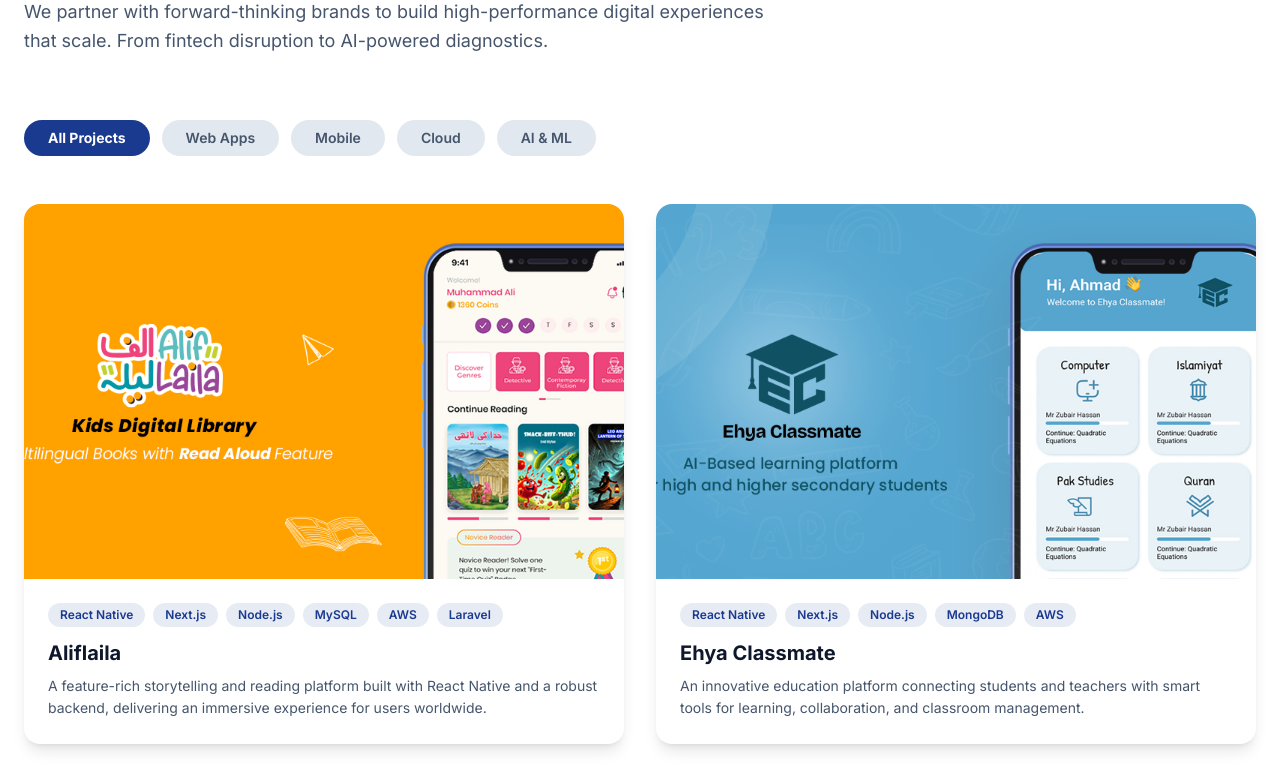
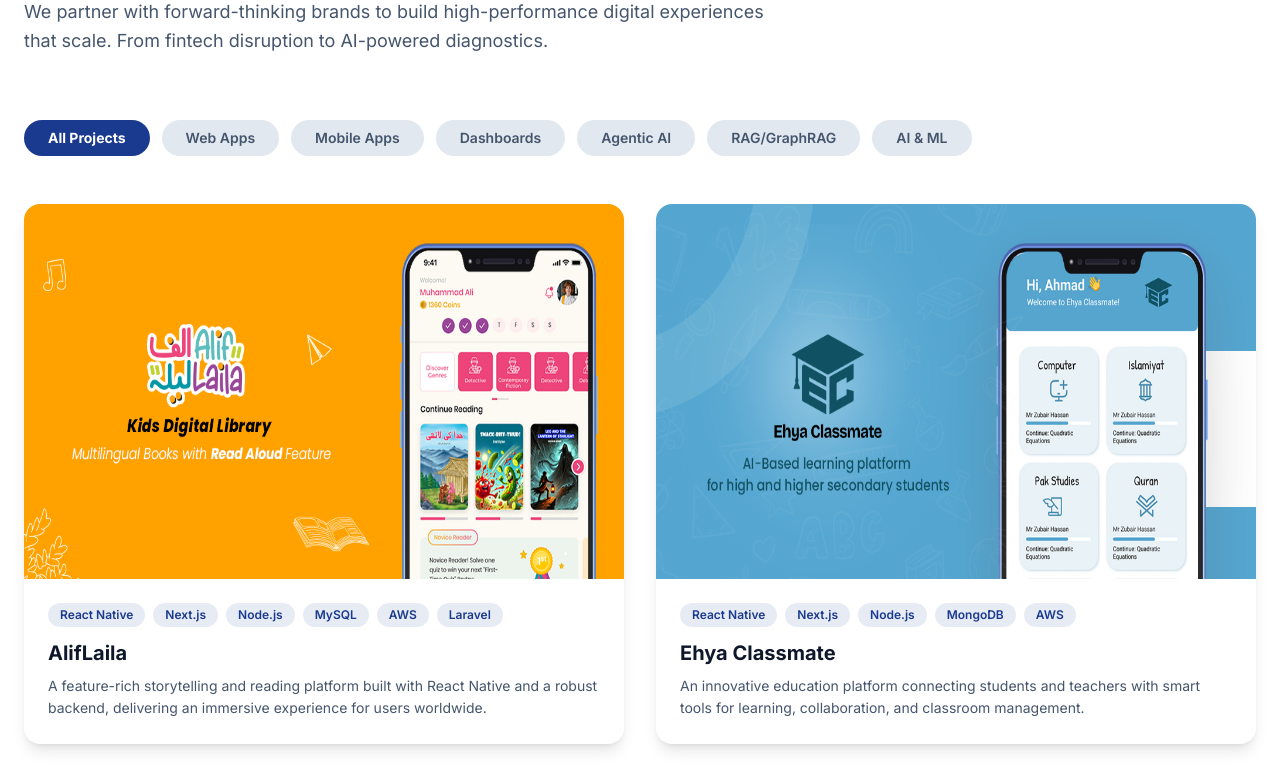
Before and after one commit to Muhmmad-Sufyan/ehya-soft, a Next.js app: page /portfolio in a window 1280 px wide. Shown: the part 320-1094 px from the top of the page. Built offline with nearby package versions, Linux system fonts and the light colour scheme.

Commit message:
fix the all remaning issue

```diff
--- a/src/app/portfolio/page.js
+++ b/src/app/portfolio/page.js
@@ -1,6 +1,5 @@
 import PortfolioHero from "@/components/portfolio/PortfolioHero";
-import FilterChips from "@/components/portfolio/FilterChips";
-import ProjectGrid from "@/components/portfolio/ProjectGrid";
+import PortfolioFilter from "@/components/portfolio/PortfolioFilter";
 import Testimonials from "@/components/portfolio/Testimonials";
 import PortfolioCTA from "@/components/portfolio/PortfolioCTA";
 
@@ -15,8 +14,7 @@ export default function PortfolioPage() {
     <>
       <div className="max-w-7xl mx-auto px-6 py-12">
         <PortfolioHero />
-        <FilterChips />
-        <ProjectGrid />
+        <PortfolioFilter />
       </div>
       <Testimonials />
       <div className="max-w-7xl mx-auto px-6">
--- a/src/components/home/PortfolioSection.jsx
+++ b/src/components/home/PortfolioSection.jsx
@@ -5,7 +5,7 @@ export default function PortfolioSection() {
     {
       image: "/project-images/aliflaila.png",
       tags: ["React Native", "Next.js", "Node.js", "MySQL", "AWS","Laravel"],
-      title: "Aliflaila",
+      title: "AlifLaila",
       link: "https://aliflaila.app/",
     },
     {
@@ -37,7 +37,7 @@ export default function PortfolioSection() {
           {projects.map((project, index) => (
             <Link key={index} className="group cursor-pointer" href={project.link} target="_blank" rel="noopener noreferrer">
               <div className="relative rounded-2xl overflow-hidden bg-slate-100 aspect-video mb-6 shadow-lg transform group-hover:-translate-y-2 transition-transform duration-500">
-                <img alt="Project Portfolio" className="w-full h-full object-cover" src={project.image} />
+                <img alt="Project Portfolio" className="w-full h-full content-cover" src={project.image} />
                 <div className="absolute inset-0 bg-primary/20 opacity-0 group-hover:opacity-100 transition-opacity flex items-center justify-center">
                   <span className="px-6 py-2 bg-white text-primary font-bold rounded-full">View Case Study</span>
                 </div>
--- a/src/components/portfolio/FilterChips.jsx
+++ b/src/components/portfolio/FilterChips.jsx
@@ -1,19 +1,24 @@
-export default function FilterChips() {
-  const filters = [
-    { label: "All Projects", active: true },
-    { label: "Web Apps", active: false },
-    { label: "Mobile", active: false },
-    { label: "Cloud", active: false },
-    { label: "AI & ML", active: false },
-  ];
+"use client";
 
+export const filters = [
+  { id: "all", label: "All Projects" },
+  { id: "web-apps", label: "Web Apps" },
+  { id: "mobile-apps", label: "Mobile Apps" },
+  { id: "dashboards", label: "Dashboards" },
+  { id: "agentic-ai", label: "Agentic AI" },
+  { id: "rag-graphrag", label: "RAG/GraphRAG" },
+  { id: "ai-ml", label: "AI & ML" },
+];
+
+export default function FilterChips({ activeFilter, onFilterChange }) {
   return (
     <div className="flex flex-wrap gap-3 mb-12">
       {filters.map((filter) => (
         <button
-          key={filter.label}
+          key={filter.id}
+          onClick={() => onFilterChange(filter.id)}
           className={
-            filter.active
+            activeFilter === filter.id
               ? "px-6 py-2 rounded-full bg-primary text-white text-sm font-bold"
               : "px-6 py-2 rounded-full bg-slate-200 dark:bg-slate-800 text-slate-600 dark:text-slate-400 text-sm font-semibold hover:bg-primary/10 hover:text-primary transition-all"
           }
--- /dev/null
+++ b/src/components/portfolio/PortfolioFilter.jsx
@@ -0,0 +1,16 @@
+"use client";
+
+import { useState } from "react";
+import FilterChips from "./FilterChips";
+import ProjectGrid from "./ProjectGrid";
+
+export default function PortfolioFilter() {
+  const [activeFilter, setActiveFilter] = useState("all");
+
+  return (
+    <>
+      <FilterChips activeFilter={activeFilter} onFilterChange={setActiveFilter} />
+      <ProjectGrid activeFilter={activeFilter} />
+    </>
+  );
+}
--- a/src/components/portfolio/ProjectGrid.jsx
+++ b/src/components/portfolio/ProjectGrid.jsx
@@ -1,33 +1,65 @@
+"use client";
+
 import Link from "next/link";
 
 const projects = [
   {
-    title: "Aliflaila",
+    title: "AlifLaila",
+    categoryId: ["mobile-apps","web-apps","dashboards"],
     tags: ["React Native", "Next.js", "Node.js", "MySQL", "AWS", "Laravel"],
-    description: "A feature-rich storytelling and reading platform built with React Native and a robust backend, delivering an immersive experience for users worldwide.",
+    description:
+      "A feature-rich storytelling and reading platform built with React Native and a robust backend, delivering an immersive experience for users worldwide.",
     image: "/project-images/aliflaila.png",
     link: "https://aliflaila.app/",
   },
   {
     title: "Ehya Classmate",
+    categoryId: ["web-apps","mobile-apps","dashboards"],
     tags: ["React Native", "Next.js", "Node.js", "MongoDB", "AWS"],
-    description: "An innovative education platform connecting students and teachers with smart tools for learning, collaboration, and classroom management.",
+    description:
+      "An innovative education platform connecting students and teachers with smart tools for learning, collaboration, and classroom management.",
     image: "/project-images/classmate.png",
     link: "https://classmate.ehya.com.pk/",
   },
   {
     title: "FieldX AI",
+    categoryId: ["ai-ml","web-apps" ,"mobile-apps","dashboards","agentic-ai","rag-graphrag"],
     tags: ["React Native", "Next.js", "Node.js", "MySQL", "AWS"],
-    description: "An AI-powered field operations platform that streamlines data collection, analysis, and team coordination for enterprises.",
+    description:
+      "An AI-powered field operations platform that streamlines data collection, analysis, and team coordination for enterprises.",
     image: "/project-images/fieldx.jpeg",
     link: "https://fieldxai.com/",
   },
+  {
+    title: "Ittesaal - Journal of Connecting Discourses",
+    categoryId: ["web-apps"],
+    tags: ["Next.js", "Node.js", "MongoDB", "AWS"],
+    description:
+      "A peer-reviewed academic journal platform by Ehya Education Services, facilitating scholarly discourse and research publication.",
+    image: "/project-images/ijcd.jpg",
+    link: "https://ijcd.ehya.com.pk/",
+  },
 ];
 
-export default function ProjectGrid() {
+export default function ProjectGrid({ activeFilter }) {
+  const filtered =
+    activeFilter === "all"
+      ? projects
+      : projects.filter((p) => p.categoryId.includes(activeFilter));
+
+  if (filtered.length === 0) {
+    return (
+      <div className="text-center py-20 mb-20">
+        <p className="text-slate-500 dark:text-slate-400 text-lg">
+          No projects found for this category yet.
+        </p>
+      </div>
+    );
+  }
+
   return (
     <div className="grid grid-cols-1 md:grid-cols-2 gap-8 mb-20">
-      {projects.map((project) => (
+      {filtered.map((project) => (
         <Link
           key={project.title}
           href={project.link}
@@ -39,7 +71,7 @@ export default function ProjectGrid() {
             <img
               alt={project.title}
               src={project.image}
-              className="w-full h-full object-cover"
+              className="w-full h-full content-cover "
             />
             <div className="absolute inset-0 bg-black/0 group-hover:bg-black/50 transition-all flex items-center justify-center">
               <span className="text-white font-bold text-lg opacity-0 group-hover:opacity-100 transition-opacity">
```
Also changed, not shown: public/project-images/ijcd.jpg (added).
